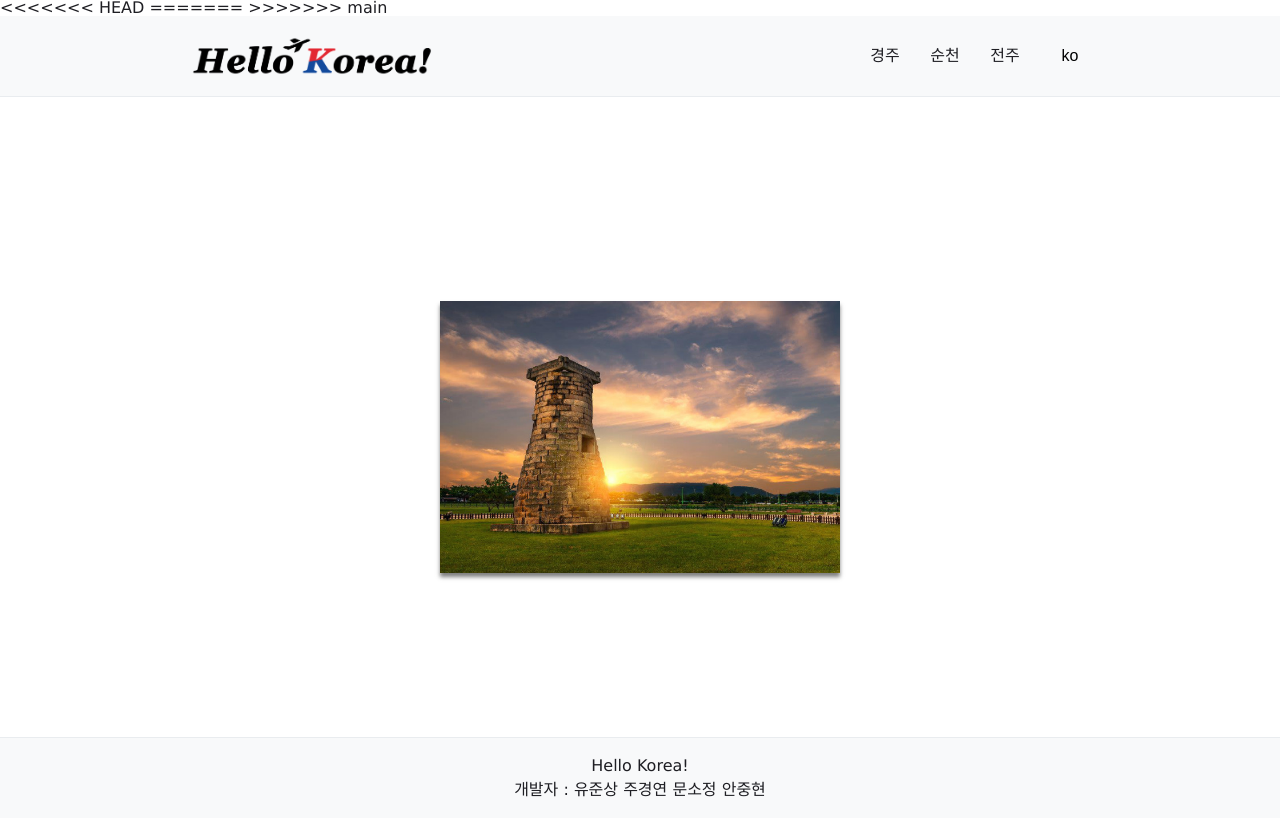
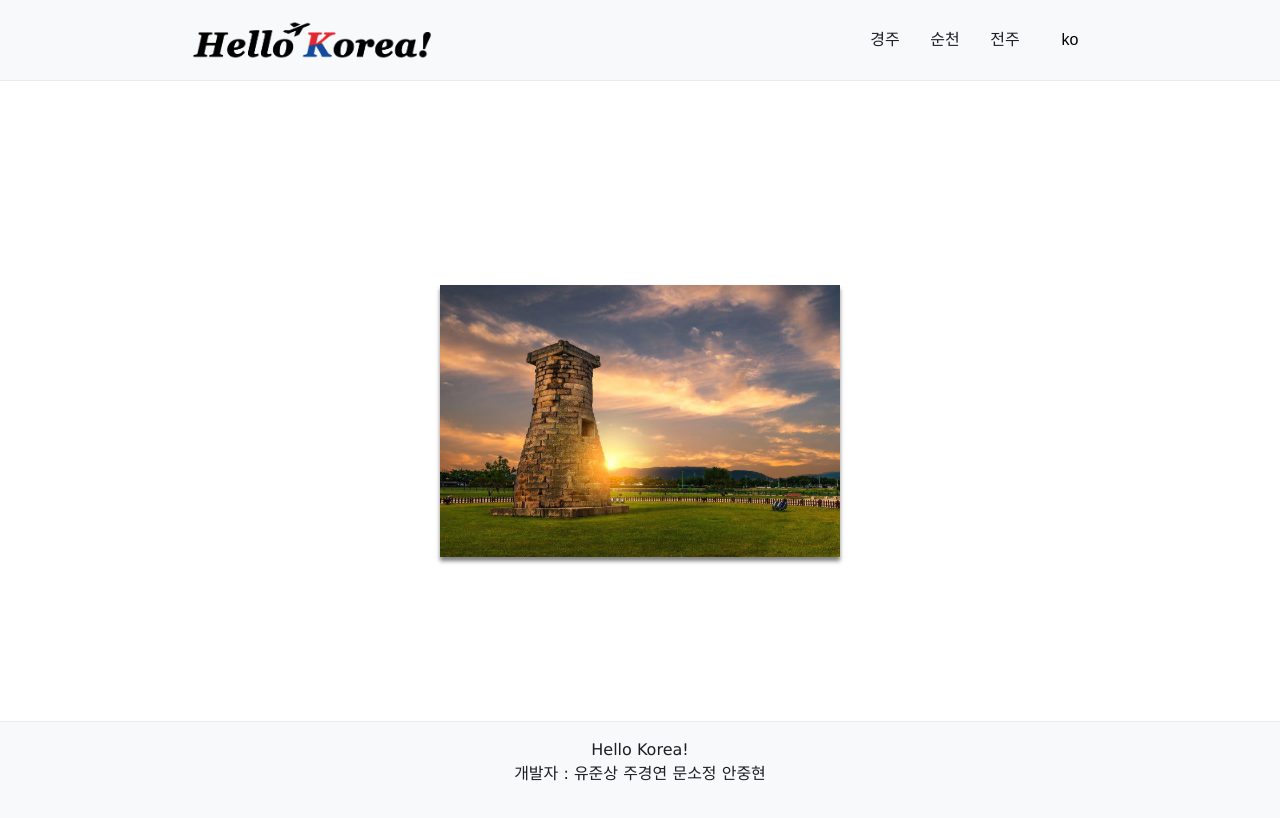
Before and after one commit to Devcourse-Hello-Korea/Hello-Korea, a Django app: page /GyeongJu/ in a window 1280 px wide. After the commit the page ends 781 px from the top, so only its background shows below. Run offline with Django 5.2, Linux system fonts and the light colour scheme.

Commit message:
경주 홈 추가가

```diff
--- a/GyeongJu/templates/GyeongJu_home.html
+++ b/GyeongJu/templates/GyeongJu_home.html
@@ -2,16 +2,11 @@
 <html lang="ko">
 <head>
 	<meta charset="UTF-8">
-<<<<<<< HEAD
 	<meta name="viewport" content="width=device-width, initial-scale=1">
 	<title>Full Menu</title>
 	<script src="https://code.jquery.com/jquery-latest.min.js"></script>
 	{% load static %}
 	<link rel="stylesheet" type="text/css" href="{% static 'css/GyeongJu_home.css' %}">
-=======
-	<title>GyeongJu Menu</title>
-	<link rel="stylesheet" type="text/css" href="./static/css/GyeongJu_home.css">
->>>>>>> main
 </head>
 <body>
 	<header class="header">
```
